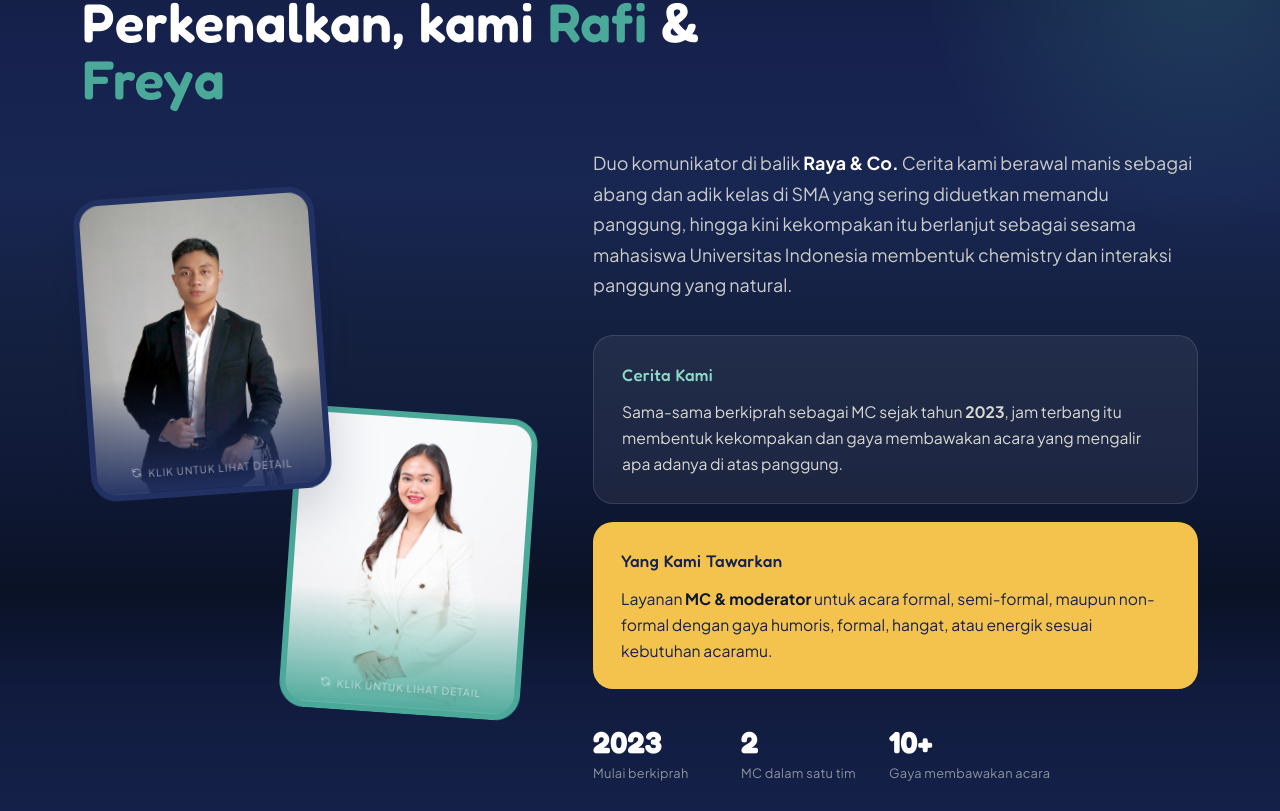
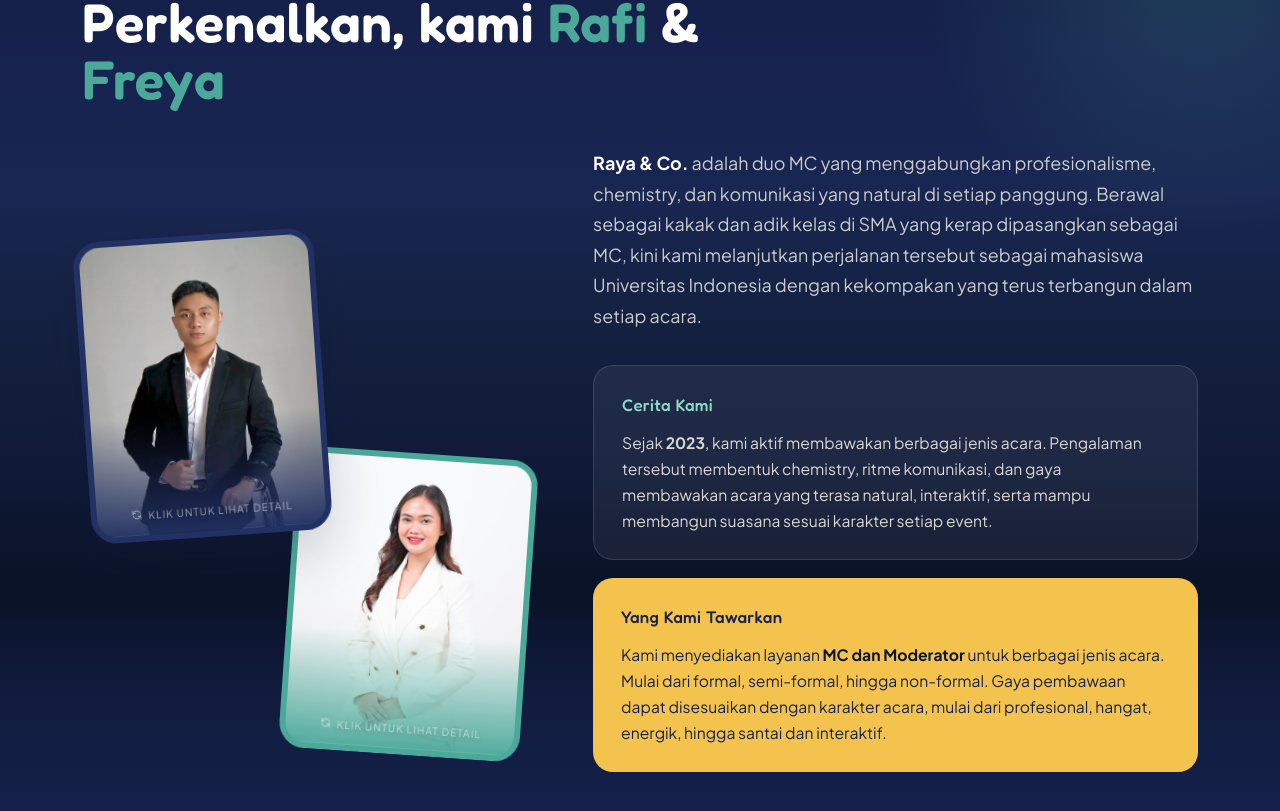
Before and after one commit to freyazahra/raya-and-co-web, a Next.js app: page / in a window 1280 px wide. Shown: the part 1009-1820 px from the top of the page. Built offline with nearby package versions, Linux system fonts and the light colour scheme.

Commit message:
update tata bahasa

```diff
--- a/app/globals.css
+++ b/app/globals.css
@@ -636,6 +636,8 @@
   .field-row {
     grid-template-columns: 1fr;
   }
+
+  /* 2. Mengurangi sedikit padding/jarak di dalam kotak form agar isinya lebih lega */
   .booking-form {
     padding: 28px 20px;
   }
--- a/app/page.tsx
+++ b/app/page.tsx
@@ -203,7 +203,7 @@
         </div>
 
         <div className="hero-eyebrow">
-          <span className="dot"></span> Master of Ceremony Duo · Jabodetabek
+          <span className="dot"></span> Professional Master of Ceremony
         </div>
 
         <img className="hero-logo" src="/logo_raya.png" alt="Logo Raya & Co. — ikon mikrofon dengan huruf R dan F" />
@@ -374,38 +374,39 @@
 
             <div className="about-copy">
               <p className="lede">
-                Duo komunikator di balik <b>Raya &amp; Co.</b> Cerita kami berawal manis sebagai
-                abang dan adik kelas di SMA yang sering diduetkan memandu panggung, hingga kini
-                kekompakan itu berlanjut sebagai sesama mahasiswa Universitas Indonesia
-                membentuk chemistry dan interaksi panggung yang natural.
+                <b>Raya &amp; Co.</b> adalah duo MC yang menggabungkan profesionalisme, chemistry, dan komunikasi
+                yang natural di setiap panggung. Berawal sebagai kakak dan adik kelas di SMA yang kerap
+                dipasangkan sebagai MC, kini kami melanjutkan perjalanan tersebut sebagai mahasiswa
+                Universitas Indonesia dengan kekompakan yang terus terbangun dalam setiap acara.
               </p>
 
               <div className="about-blocks">
                 <div className="about-block block-navy">
                   <h3>Cerita Kami</h3>
-                  Sama-sama berkiprah sebagai MC sejak tahun <b>2023</b>, jam terbang itu membentuk
-                  kekompakan dan gaya membawakan acara yang mengalir apa adanya di atas panggung.
+                  Sejak <b>2023</b>, kami aktif membawakan berbagai jenis acara. Pengalaman tersebut membentuk chemistry,
+                  ritme komunikasi, dan gaya membawakan acara yang terasa natural, interaktif, serta mampu membangun
+                  suasana sesuai karakter setiap event.
                 </div>
                 <div className="about-block block-yellow">
                   <h3>Yang Kami Tawarkan</h3>
-                  Layanan <b>MC &amp; moderator</b> untuk acara formal, semi-formal, maupun
-                  non-formal dengan gaya humoris, formal, hangat, atau energik sesuai kebutuhan
-                  acaramu.
+                  Kami menyediakan layanan <b>MC dan Moderator</b> untuk berbagai jenis acara. Mulai dari formal,
+                  semi-formal, hingga non-formal. Gaya pembawaan dapat disesuaikan dengan karakter acara,
+                   mulai dari profesional, hangat, energik, hingga santai dan interaktif.
                 </div>
               </div>
 
               <div className="about-meta">
                 <div>
                   <strong>2023</strong>
-                  <span>Mulai berkiprah</span>
+                  <span>Established 2023</span>
                 </div>
                 <div>
                   <strong>2</strong>
-                  <span>MC dalam satu tim</span>
+                  <span>Professional MCs</span>
                 </div>
                 <div>
                   <strong>10+</strong>
-                  <span>Gaya membawakan acara</span>
+                  <span>Hosting Style</span>
                 </div>
               </div>
             </div>
@@ -554,17 +555,17 @@
                 Rp1.200.000
               </div>
               <p className="rate-teaser-copy">
-                Mulai dari segitu, kamu udah bisa dapetin MC yang siap bikin acaramu hidup, hangat, dan berkesan. Bebas sesuaikan dengan durasi, kebutuhan acara, hingga pilihan <b>MC Individu</b> atau <b>Paket Bundling Berdua</b>.
+                Kamu sudah bisa menghadirkan MC yang siap membuat acaramu lebih hidup, hangat, dan berkesan. Pilih paket yang paling sesuai dengan kebutuhanmu, mulai dari durasi acara hingga opsi <b>MC Individu</b> atau <b>MC Duo</b>.
               </p>
 
               <div className="rate-note">
                 <svg viewBox="0 0 24 24" fill="none"><circle cx="12" cy="12" r="9" stroke="currentColor" strokeWidth="1.6"/><path d="M12 8v5M12 16h.01" stroke="currentColor" strokeWidth="1.6" strokeLinecap="round"/></svg>
-                <span>Harga final menyesuaikan durasi &amp; jumlah MC. Berlaku untuk area <b style={{ color: "#fff" }}>JABODETABEK</b>.</span>
+                <span>Rate Card menyesuaikan dengan durasi & jumlah MC. Berlaku untuk area <b style={{ color: "#fff" }}>JABODETABEK</b>.</span>
               </div>
 
               <a className="rate-nego" href="#contact">
                 <svg viewBox="0 0 24 24" width="16" height="16" fill="none"><path d="M12 3a9 9 0 0 0-7.8 13.5L3 21l4.7-1.2A9 9 0 1 0 12 3Z" stroke="currentColor" strokeWidth="1.6" strokeLinejoin="round"/></svg>
-                <span>Harga masih bisa didiskusikan (chat WhatsApp kami buat nego)</span>
+                <span>Let's Discuss Your Budget! Contact us!</span>
               </a>
             </div>
 
```
